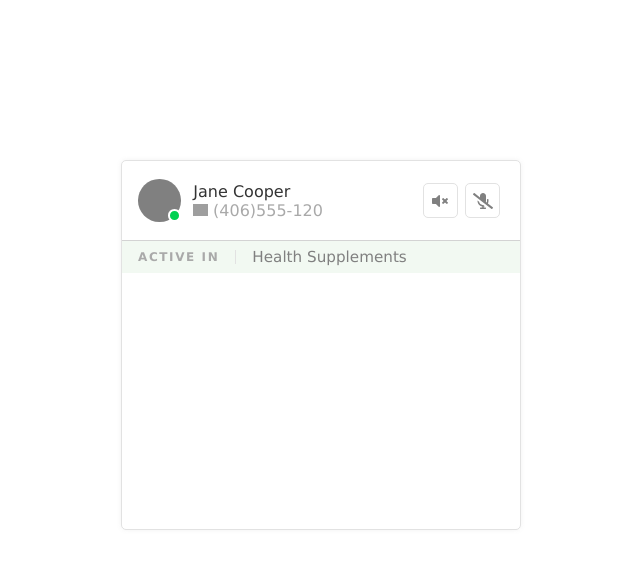
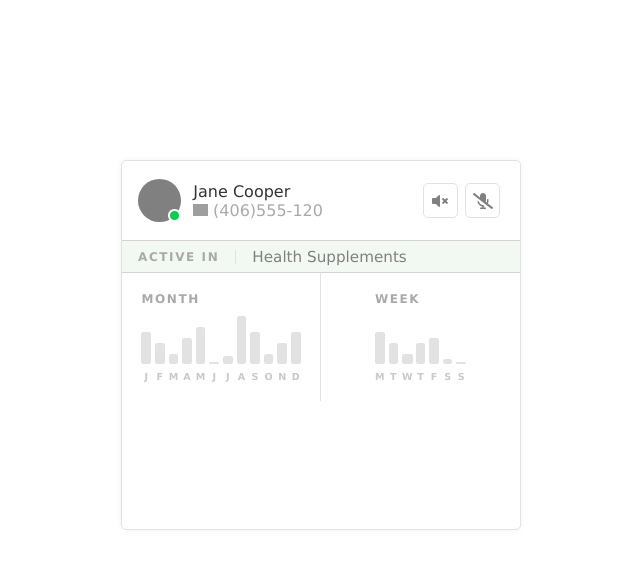
Before and after one commit to MathyEM/frontend-test-vuejs, a Vue app: page / in a window 1280 px wide. Shown: the top 568 px of the page, without its empty margins (319-959 px from the left). Built offline with nearby package versions, Linux system fonts and the light colour scheme; grey boxes are pictures that could not be loaded.

Commit message:
Created ActivityElem.vue and added it in UserActivity.vue. Added UserActivity to App.vue

```diff
--- a/src/App.vue
+++ b/src/App.vue
@@ -2,18 +2,21 @@
   <section class="user-container">
     <BaseInfo />
     <UserCategory />
+    <UserActivity />
   </section>
 </template>
 
 <script>
 import BaseInfo from './components/BaseInfo'
 import UserCategory from './components/UserCategory'
+import UserActivity from './components/UserActivity'
 
 export default {
   name: 'App',
   components: {
     BaseInfo,
-    UserCategory
+    UserCategory,
+    UserActivity
   },
 }
 </script>
@@ -75,7 +78,7 @@ a:hover, .value:hover, .item:hover {
     border-bottom: lightgray solid 1px;
   }
 
-  .base-info, .category, .activity, .orders {
+  .base-info, .category, .orders {
     padding: $vertical-padding $side-padding;
   }
 
--- /dev/null
+++ b/src/components/ActivityElem.vue
@@ -0,0 +1,24 @@
+<template>
+    <div :class="type + '-container'">
+        <div :class="type" v-for="dayOrMonth in daysOrMonths" :key="dayOrMonth.name">
+            <div :class="dayOrMonth.name+' value'" :style="'height: ' + dayOrMonth.val + '%;'"></div>
+            <p>{{ dayOrMonth.name.slice(0,1) }}</p>
+        </div>
+    </div>
+</template>
+
+<script>
+    export default {
+        name: 'ActivityElem',
+        props: {
+            daysOrMonths: Array,
+            type: String
+        }
+    }
+</script>
+
+<style lang="scss" scoped>
+    p {
+        text-transform: uppercase;
+    }
+</style>
--- /dev/null
+++ b/src/components/UserActivity.vue
@@ -0,0 +1,116 @@
+<template>
+    <div class="activity">
+        <div class="month-activity">
+            <h4>Month</h4>
+            <ActivityElem type="month" :daysOrMonths="months" />
+        </div>
+        <div class="week-activity">
+            <h4>Week</h4>
+            <ActivityElem type="day" :daysOrMonths="days" />
+        </div>
+    </div>
+</template>
+
+<script>
+import ActivityElem from './ActivityElem'
+
+export default {
+    name: 'UserActivity',
+    components: {
+        ActivityElem,
+    },
+    data() {
+        return {
+            months: [
+                { name: 'jan', val: 60 },
+                { name: 'feb', val: 40 },
+                { name: 'mar', val: 20 },
+                { name: 'apr', val: 50 },
+                { name: 'may', val: 70 },
+                { name: 'jun', val: 5 },
+                { name: 'jul', val: 15 },
+                { name: 'aug', val: 90 },
+                { name: 'sep', val: 60 },
+                { name: 'oct', val: 20 },
+                { name: 'nov', val: 40 },
+                { name: 'dec', val: 60 }
+            ],
+            days: [
+                { name: 'mon', val: 60 },
+                { name: 'tue', val: 40 },
+                { name: 'wed', val: 20 },
+                { name: 'thu', val: 40 },
+                { name: 'fri', val: 50 },
+                { name: 'sat', val: 10 },
+                { name: 'sun', val: 5 }
+            ]
+        }
+    }
+}
+
+</script>
+
+<style lang="scss">
+.activity {
+    display: grid;
+    grid-template-columns: 1fr 1fr;
+    padding: 0;
+
+    &>div {
+        padding: 1.2rem $side-padding;
+        display: grid;
+        grid-template-rows: min-content auto;
+        grid-gap: 0.3rem;
+        justify-content: center;
+
+        &:first-child {
+            border-right: solid $lightgray 1px;
+        }
+
+        &>div {
+            display: grid;
+            grid-gap: 0.25rem;
+            text-align: center;
+            height: 100%;
+
+            &>div {
+                height: 100%;
+                display: grid;
+                grid-template-rows: auto min-content;
+                grid-gap: 0.4rem;
+                align-items: end;
+                width: 0.6rem;
+            }
+
+            .value {
+                background-color: $lightgray;
+                height: 1%;
+                width: 100%;
+                border-radius: $border-radius/2;
+            }
+
+            p {
+                color: darken($lightgray, 10%);
+                font-size: 0.6rem;
+                font-weight: bold;
+            }
+        }
+
+        &.month-activity {
+            .month-container {
+                grid-template-columns: repeat(12, 1fr);
+            }
+        }
+
+        &.week-activity {
+            .day-container {
+                grid-template-columns: repeat(7, min-content);
+            }
+        }
+
+    }
+
+}
+/// ACTIVITY END
+
+</style>
```
